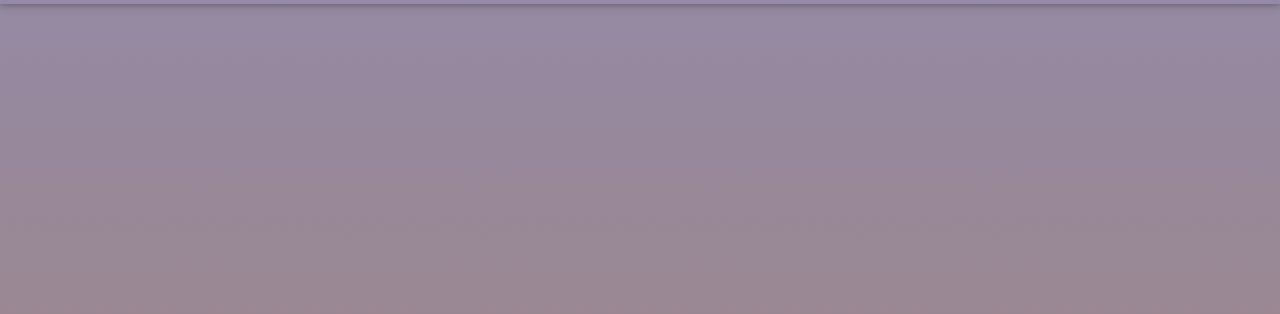
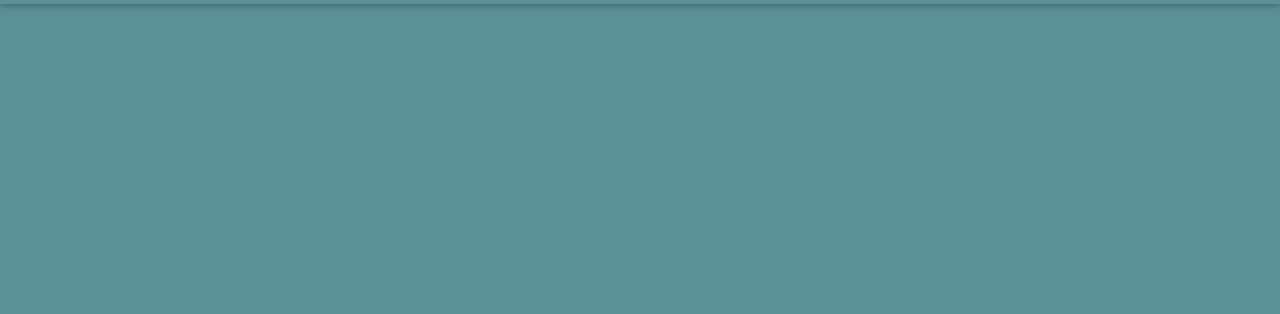
Before and after one commit to cht11/cht, a plain HTML site: page index.html in a window 1280 px wide. Shown: the part 60-374 px from the top of the page. Drawn offline with nearby package versions, Linux system fonts and the light colour scheme; a small style sheet from the web is missing.

Commit message:
Site updated: 2021-05-22 12:57:11

```diff
--- a/index.html
+++ b/index.html
@@ -142,7 +142,7 @@
 </nav>
 
     <div class="banner" id="banner" parallax=true
-         style="background: url('/img/default.png') no-repeat center center;
+         style="background: url('/img/zhihu_5.22.jpg') no-repeat center center;
            background-size: cover;">
       <div class="full-bg-img">
         <div class="mask flex-center" style="background-color: rgba(0, 0, 0, 0.3)">
```
Also changed, not shown: img/zhihu_5.22.jpg (added).
